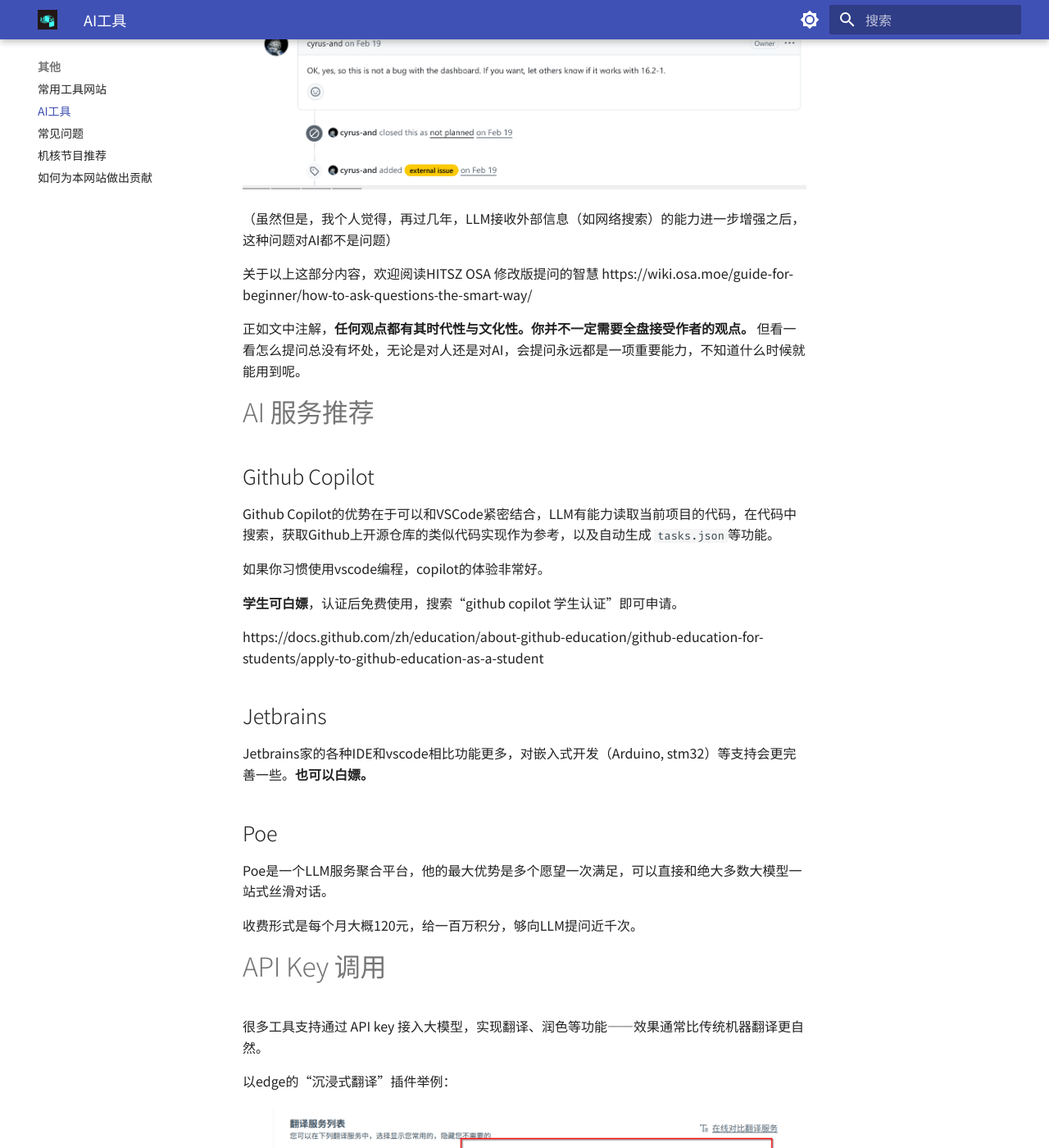
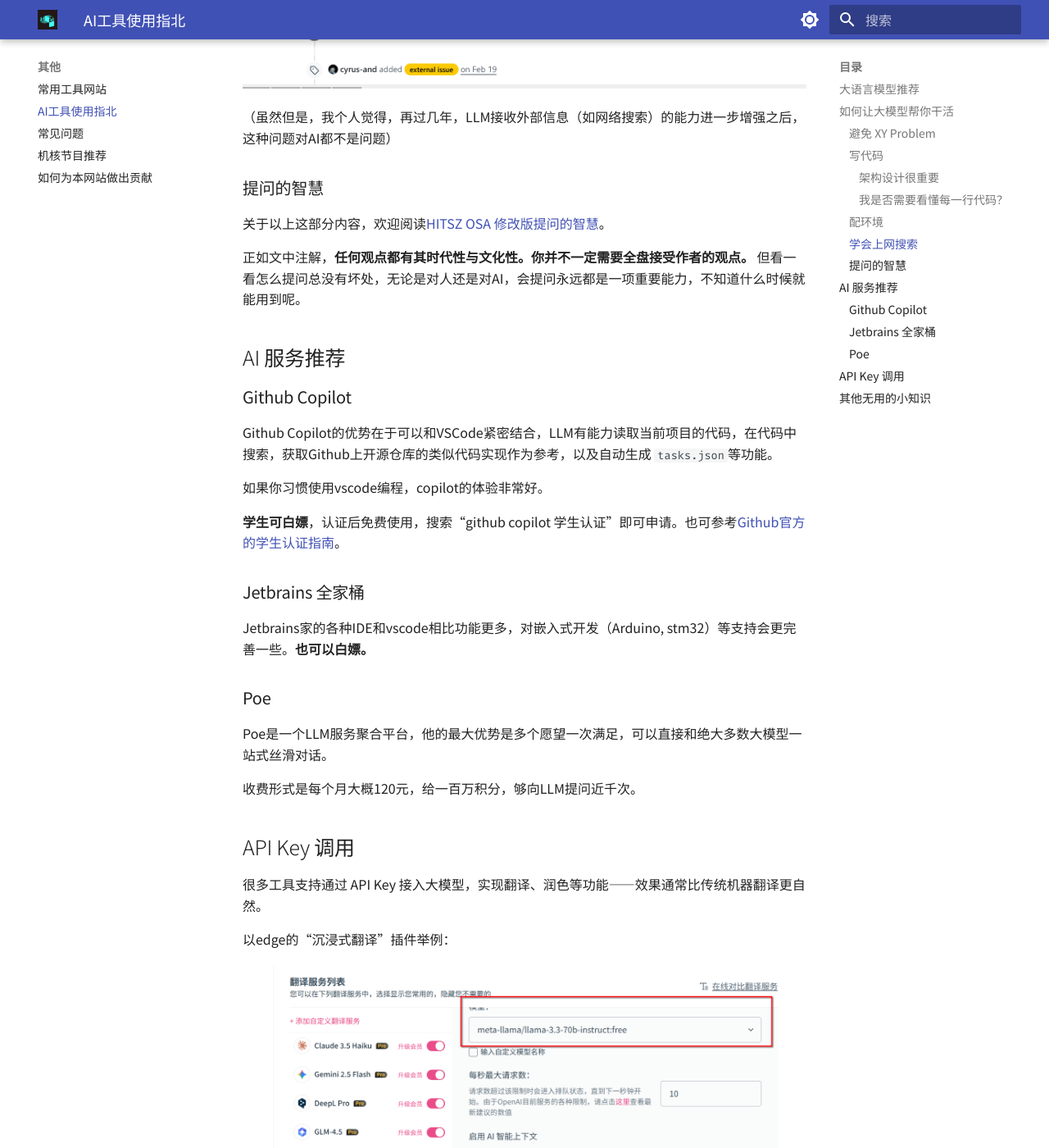
Before and after one commit to zhou914485/ArtTech-Document, an MkDocs documentation site: the page built from docs/其他/AI工具使用指北.md, in a window 1280 px wide and 1400 px high, scrolled down 7291 px. Shown: the whole window at 82% size. Built offline with MkDocs 1.6.1 and Material for MkDocs 9.7.7, drawn with Linux system fonts in a browser that asks for light colours; some of the changed text lies outside the part shown.

````diff
--- a/docs/其他/AI工具使用指北.md
+++ b/docs/其他/AI工具使用指北.md
@@ -4,7 +4,7 @@
 
 ⚠️ 本文写于 2025 年 9 月 13 日，AI 服务（尤其是大语言模型）更新飞快，本文内容随时可能过时，请读者注意甄别，灵活应对。
 
-# 大语言模型推荐
+## 大语言模型推荐
 
 不妨先看一眼 [Openrouter 统计的 token 使用排名](https://openrouter.ai/rankings)，一定程度上反映了当前主流大模型的热度：
 
@@ -20,9 +20,9 @@
 
 国内：**Deepseek、Qwen** 等大模型都很不错，便宜大碗，Deepseek 深度思考能力做的不错。
 
-# 如何让大模型帮你干活
+## 如何让大模型帮你干活
 
-## 避免 XY Problem
+### 避免 XY Problem
 
 非常神奇的是，随着 OpenAI 提出的 Scaling Law 持续发挥效果，通过无脑堆参数量，现在的大模型已经具备了**足够的计算机专业的各种知识**，回答计算机领域的各种问题时，已经某种程度上**具有了直觉**，对于写代码的任务也有足够的能力，能写出标准、格式工整的代码。
 
@@ -54,13 +54,13 @@ ERROR: Could not find a version that satisfies the requirement pandas==1.5.0 (fr
 
 ![](../assets/images/Pasted%20image%2020250913215254.png)
 
-## 写代码
+### 写代码
 
 目前大多数人认为 Claude 的代码能力最强（有足够多的代码语料训练，能够精确匹配不同函数间的 API 接口，熟悉常见的代码逻辑，能帮助写较完善的单元测试）。
 
 **但 Prompt 写不好，再强的模型也白搭。**
 
-### 架构设计很重要
+#### 架构设计很重要
 
 一个模糊的 prompt 如：
 
@@ -76,7 +76,7 @@ ERROR: Could not find a version that satisfies the requirement pandas==1.5.0 (fr
 我想写一个针对AI工作负载的LLM日志分析模块，现有的数据是通过xxx方式收集得到的，存储在yyy,格式如zzz。你觉得这个模块可以怎么实现，包括哪几部分？
 ```
 
-或者直接反问：
+或者直接让 AI 反问：
 
 ```
 我想写一个针对AI工作负载的LLM日志分析模块，但具体逻辑和代码架构还不清晰，我需要完善我的需求，请你不要猜测这些模糊的地方，现在直接向我提问。
@@ -88,7 +88,7 @@ ERROR: Could not find a version that satisfies the requirement pandas==1.5.0 (fr
 
 Prompt 越完整详细，得到的代码就越可控，也能让你更加地快速理解生成的代码。
 
-### 我是否需要看懂每一行代码？
+#### 我是否需要看懂每一行代码？
 
 如果你想**写小项目/快速实现 demo/写个一次性脚本/写固定模式的代码（比如发个 HTTP 请求）**：
 
@@ -108,7 +108,7 @@ LLM 会生成它“见过”的最常见的模式，但这不一定是当前问
 
 即使最终的代码能完成某项功能，也会由于代码高度冗余，**不便于别人理解，也不便于后续增加新功能和维护。**
 
-## 配环境
+### 配环境
 
 大模型的准确回答需要**足够的信息**。遇到环境配置问题（Python、Cuda 等），直接把报错信息完整粘贴给 AI，它通常能给出常见解决路径。如果能附上你的操作环境（是否虚拟机？执行过什么特殊操作？），回答会更准。
 
@@ -116,7 +116,7 @@ LLM 会生成它“见过”的最常见的模式，但这不一定是当前问
 
 贴报错 → 问排查方法 → 尝试 → 反馈终端输出的更多信息 → 再问…
 
-## 学会上网搜索
+### 学会上网搜索
 
 在“前 AI 时代”，根据计算机领域古老而神圣的传统，**程序员两大美德**是：
 
@@ -125,9 +125,9 @@ LLM 会生成它“见过”的最常见的模式，但这不一定是当前问
 
 如果回答者甩出这两个缩写，意思就是认为你需要的信息非常容易获得，不应该来骚扰他。
 
-**AI 时代，RTFM 压力小多了——很多手册内容，模型已熟记于心。**。（如 Linux man pages 中的常见命令(https://www.man7.org/linux/man-pages/)
+**AI 时代，RTFM 压力小多了——很多手册内容，模型已熟记于心。**。（[如 Linux man pages 中的常见命令](https://www.man7.org/linux/man-pages/)）
 
-而对于一些又臭又长，针对于硬件/底层开发的从业者的手册（如 Intel 的 x86-64 架构开发手册：https://www.intel.com/content/www/us/en/developer/articles/technical/intel-sdm.html ），即使 AI 不能完全掌握其中的精髓，你也可以把手册的一部分内容喂给 AI, 让他快速地帮你找到想要的信息。
+而对于一些又臭又长，针对于硬件/底层开发的从业者的手册（如 [Intel 的 x86-64 架构开发手册](https://www.intel.com/content/www/us/en/developer/articles/technical/intel-sdm.html)），即使 AI 不能完全掌握其中的精髓，你也可以把手册的一部分内容喂给 AI, 让他快速地帮你找到想要的信息。
 
 **但 STFW 在一些时候是很有必要的：** 虽然 LLM 具有足够的知识和直觉，但有一些**复杂/少见/时效性强**的问题，如：
 
@@ -169,35 +169,35 @@ AttributeError: 'gdb.Symbol' object has no attribute 'is_artificial'
 
 （虽然但是，我个人觉得，再过几年，LLM接收外部信息（如网络搜索）的能力进一步增强之后，这种问题对AI都不是问题）
 
-关于以上这部分内容，欢迎阅读HITSZ OSA 修改版提问的智慧 https://wiki.osa.moe/guide-for-beginner/how-to-ask-questions-the-smart-way/
+### 提问的智慧
+
+关于以上这部分内容，欢迎阅读[HITSZ OSA 修改版提问的智慧](https://wiki.osa.moe/guide-for-beginner/how-to-ask-questions-the-smart-way/)。
 
 正如文中注解，**任何观点都有其时代性与文化性。你并不一定需要全盘接受作者的观点。** 但看一看怎么提问总没有坏处，无论是对人还是对AI，会提问永远都是一项重要能力，不知道什么时候就能用到呢。
 
-# AI 服务推荐
+## AI 服务推荐
 
-## Github Copilot
+### Github Copilot
 
 Github Copilot的优势在于可以和VSCode紧密结合，LLM有能力读取当前项目的代码，在代码中搜索，获取Github上开源仓库的类似代码实现作为参考，以及自动生成 `tasks.json`等功能。
 
 如果你习惯使用vscode编程，copilot的体验非常好。
 
-**学生可白嫖**，认证后免费使用，搜索“github copilot 学生认证”即可申请。
+**学生可白嫖**，认证后免费使用，搜索“github copilot 学生认证”即可申请。也可参考[Github官方的学生认证指南](https://docs.github.com/zh/education/about-github-education/github-education-for-students/apply-to-github-education-as-a-student)。
 
-https://docs.github.com/zh/education/about-github-education/github-education-for-students/apply-to-github-education-as-a-student
-
-## Jetbrains
+### Jetbrains 全家桶
 
 Jetbrains家的各种IDE和vscode相比功能更多，对嵌入式开发（Arduino, stm32）等支持会更完善一些。**也可以白嫖。**
 
-## Poe
+### Poe
 
 Poe是一个LLM服务聚合平台，他的最大优势是多个愿望一次满足，可以直接和绝大多数大模型一站式丝滑对话。
 
 收费形式是每个月大概120元，给一百万积分，够向LLM提问近千次。
 
-# API Key 调用
+## API Key 调用
 
-很多工具支持通过 API key 接入大模型，实现翻译、润色等功能——效果通常比传统机器翻译更自然。
+很多工具支持通过 API Key 接入大模型，实现翻译、润色等功能——效果通常比传统机器翻译更自然。
 
 以edge的“沉浸式翻译”插件举例：
 
@@ -207,7 +207,7 @@ Poe是一个LLM服务聚合平台，他的最大优势是多个愿望一次满
 
 国外的API KEY 平台可以尝试[Openrouter](https://openrouter.ai/) ,但是我个人觉得延迟可能较高。
 
-# 其他无用的小知识
+## 其他无用的小知识
 
-- 现在的主流大模型都是transformer架构的，根据transformer架构的原理，把你的要求放在Prompt 的最前面可能会更有用。
-- 现在LLM仍然是一个黑盒，对LLM可解释性的探索一直在继续着。扩展阅读：https://transformer-circuits.pub/2025/attribution-graphs/biology.html
+- 现在的主流大模型都是transformer架构的，根据transformer架构的原理，把你的要求放在 Prompt 的最前面可能会更有用。
+- 现在LLM仍然是一个黑盒，对LLM可解释性的探索一直在继续着。扩展阅读[Claude关于LLM内在原理的研究](https://transformer-circuits.pub/2025/attribution-graphs/biology.html)。
--- a/mkdocs.yml
+++ b/mkdocs.yml
@@ -81,7 +81,7 @@ nav:
       - 食几何时: 项目信息/食几何时.md
   - 其他:
       - 常用工具网站: 其他/常用工具网站.md
-      - AI工具: 其他/AI工具使用指北.md
+      - AI工具使用指北: 其他/AI工具使用指北.md
       - 常见问题: 其他/常见问题.md
       - 机核节目推荐: 其他/机核节目推荐.md
       - 如何为本网站做出贡献: 其他/如何为本网站做出贡献.md
````
Also changed, not shown: docs/其他/如何为本网站做出贡献.md (+1 -1 lines).
